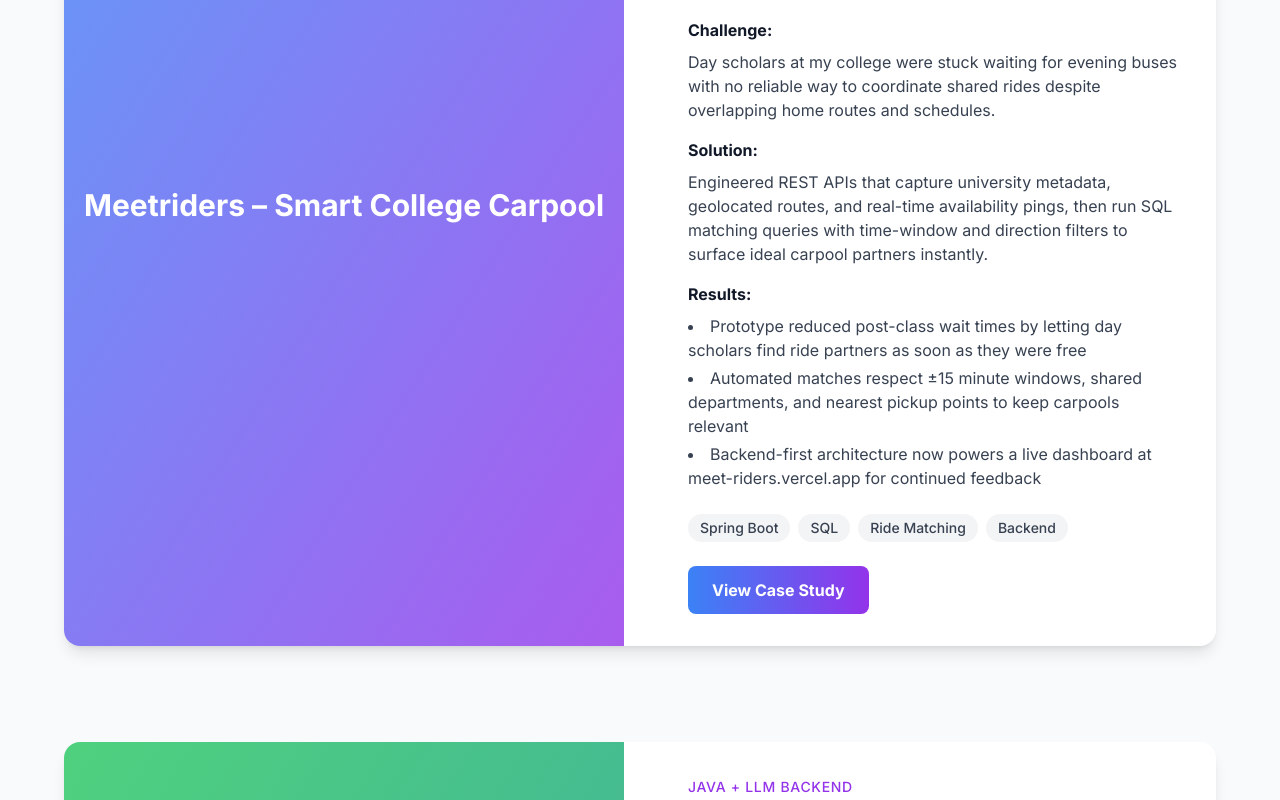
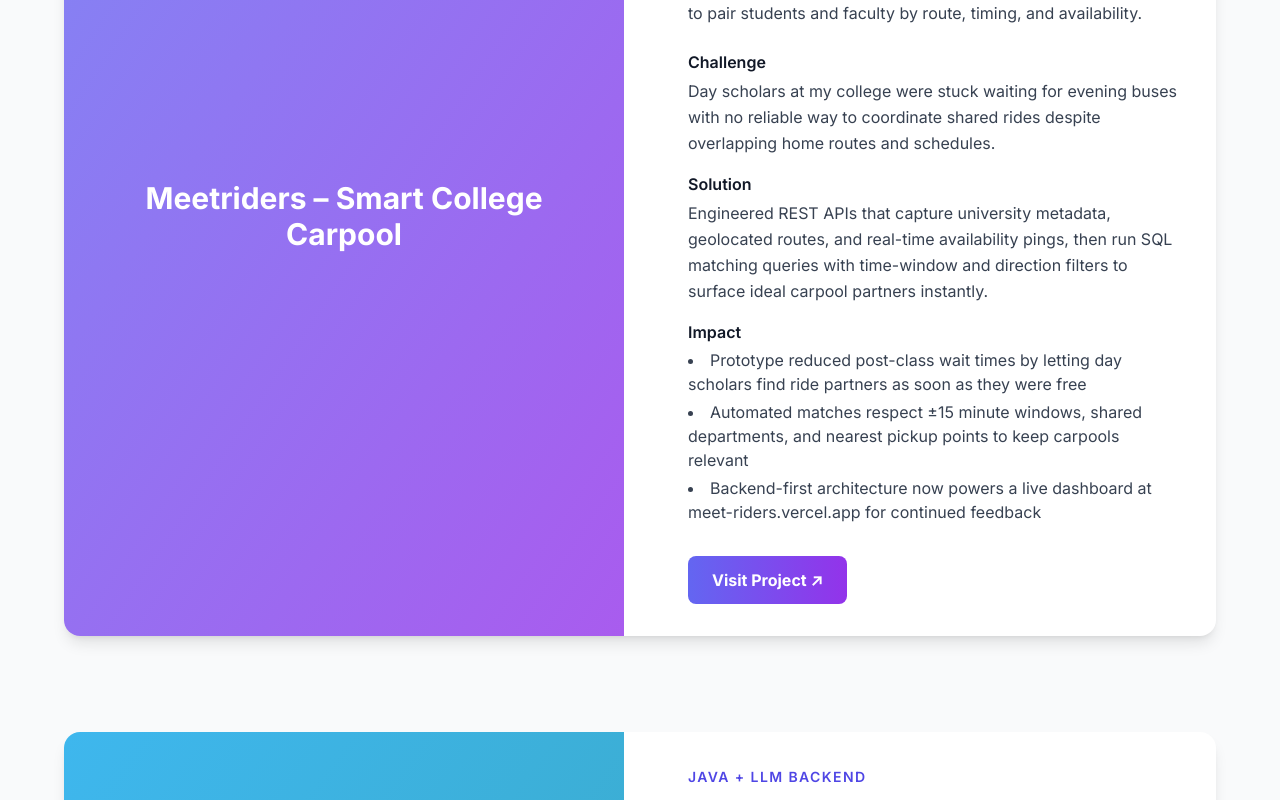
Before and after one commit to lohitaksha06/Portfolio, a Next.js app: page /projects in a window 1280 px wide. Shown: the part 660-1460 px from the top of the page. Built offline with nearby package versions, Linux system fonts and the light colour scheme.

Commit message:
about me updated

```diff
--- a/src/app/projects/page.tsx
+++ b/src/app/projects/page.tsx
@@ -1,137 +1,100 @@
 'use client'
 
+import Header from '@/components/layout/Header'
 import { motion } from 'framer-motion'
 
-export default function Projects() {
-  const projects = [
+interface Project {
+  id: number
+  title: string
+  category: string
+  description: string
+  image: string
+  link?: string
+  challenge: string
+  solution: string
+  results: string[]
+}
+
+const projects: Project[] = [
   {
     id: 1,
-      title: "Meetriders – Smart College Carpool",
-      category: "Spring Boot + SQL",
+    title: 'Meetriders – Smart College Carpool',
+    category: 'Spring Boot + SQL',
     description:
-        "Meetriders is an intelligent ride-matching platform for campus commuters, built with Spring Boot services and SQL data models to pair students and faculty by route, timing, and availability.",
-      image: "/api/placeholder/800/600",
-      tags: ["Spring Boot", "SQL", "Ride Matching", "Backend"],
-      link: "https://meet-riders.vercel.app/",
+      'Meetriders is an intelligent ride-matching platform for campus commuters, built with Spring Boot services and SQL data models to pair students and faculty by route, timing, and availability.',
+    image: '/api/placeholder/800/600',
+    link: 'https://meet-riders.vercel.app/',
     challenge:
-        "Day scholars at my college were stuck waiting for evening buses with no reliable way to coordinate shared rides despite overlapping home routes and schedules.",
+      'Day scholars at my college were stuck waiting for evening buses with no reliable way to coordinate shared rides despite overlapping home routes and schedules.',
     solution:
-        "Engineered REST APIs that capture university metadata, geolocated routes, and real-time availability pings, then run SQL matching queries with time-window and direction filters to surface ideal carpool partners instantly.",
+      'Engineered REST APIs that capture university metadata, geolocated routes, and real-time availability pings, then run SQL matching queries with time-window and direction filters to surface ideal carpool partners instantly.',
     results: [
-        "Prototype reduced post-class wait times by letting day scholars find ride partners as soon as they were free",
-        "Automated matches respect ±15 minute windows, shared departments, and nearest pickup points to keep carpools relevant",
-        "Backend-first architecture now powers a live dashboard at meet-riders.vercel.app for continued feedback"
-      ]
+      'Prototype reduced post-class wait times by letting day scholars find ride partners as soon as they were free',
+      'Automated matches respect ±15 minute windows, shared departments, and nearest pickup points to keep carpools relevant',
+      'Backend-first architecture now powers a live dashboard at meet-riders.vercel.app for continued feedback',
+    ],
   },
   {
     id: 2,
-      title: "IntelliQuery – Natural Language SQL Engine",
-      category: "Java + LLM Backend",
+    title: 'IntelliQuery – Natural Language SQL Engine',
+    category: 'Java + LLM Backend',
     description:
-        "IntelliQuery transforms natural language prompts into optimized SQL for MariaDB and returns annotated explanations so non-technical teams can interrogate enterprise data without writing queries.",
-      image: "/api/placeholder/800/600",
-      tags: ["Java", "LLM", "SQL", "NLP"],
-      link: "#",
+      'IntelliQuery transforms natural language prompts into optimized SQL for MariaDB and returns annotated explanations so non-technical teams can interrogate enterprise data without writing queries.',
+    image: '/api/placeholder/800/600',
     challenge:
-        "Operations staff, HR, and academic admins needed instant answers from relational datasets but were blocked by the SQL skills gap and ad-hoc developer requests.",
+      'Operations staff, HR, and academic admins needed instant answers from relational datasets but were blocked by the SQL skills gap and ad-hoc developer requests.',
     solution:
-        "Built a Spring-powered pipeline that interprets natural language intents, assembles parameterized SQL via a hosted LLM, executes against MariaDB using JDBC, and narrates the resulting data back in plain English.",
+      'Built a Spring-powered pipeline that interprets natural language intents, assembles parameterized SQL via a hosted LLM, executes against MariaDB using JDBC, and narrates the resulting data back in plain English.',
     results: [
-        "LLM-driven translator converts user questions into efficient SQL with guardrails",
-        "Result explainer summarizes rows and metrics so stakeholders understand outcomes without dashboards",
-        "Conversational architecture unlocks secure, self-service analytics for enterprise datasets"
-      ]
+      'LLM-driven translator converts user questions into efficient SQL with guardrails',
+      'Result explainer summarizes rows and metrics so stakeholders understand outcomes without dashboards',
+      'Conversational architecture unlocks secure, self-service analytics for enterprise datasets',
+    ],
   },
   {
     id: 3,
-      title: "Digital Porch",
-      category: "Community Platform",
+    title: 'Digital Porch',
+    category: 'Community Platform',
     description:
-        "Digital Porch recreates the warmth of a neighborhood porch online, giving communities a shared space to post updates, coordinate events, and stay connected through an approachable, minimal interface.",
-      image: "/api/placeholder/800/600",
-      tags: ["Community", "Real-time", "Responsive UI", "Accessibility"],
-      link: "https://digital-porch.vercel.app/",
+      'Digital Porch recreates the warmth of a neighborhood porch online, giving communities a shared space to post updates, coordinate events, and stay connected through an approachable, minimal interface.',
+    image: '/api/placeholder/800/600',
+    link: 'https://digital-porch.vercel.app/',
     challenge:
-        "Local groups needed an inclusive digital hub that felt as welcoming as in-person porch conversations while remaining lightweight for varying connection speeds.",
+      'Local groups needed an inclusive digital hub that felt as welcoming as in-person porch conversations while remaining lightweight for varying connection speeds.',
     solution:
-        "Designed a clean feed with role-based moderation, instant notifications, and responsive layouts so neighbors of every age can share announcements and resources with ease.",
+      'Designed a clean feed with role-based moderation, instant notifications, and responsive layouts so neighbors of every age can share announcements and resources with ease.',
     results: [
-        "Community feed for announcements, resources, and questions",
-        "Real-time alerts keep conversations active and timely",
-        "Optimized for low-bandwidth access while retaining a friendly UI"
-      ]
+      'Community feed for announcements, resources, and questions',
+      'Real-time alerts keep conversations active and timely',
+      'Optimized for low-bandwidth access while retaining a friendly UI',
+    ],
   },
   {
     id: 4,
-      title: "Monza Motors",
-      category: "Automotive Experience",
+    title: 'Monza Motors',
+    category: 'Automotive Experience',
     description:
-        "Monza Motors unifies vehicle data, maintenance history, and ownership documents within a motorsport-inspired dashboard so drivers, dealers, and service teams share a single, transparent view of every car.",
-      image: "/api/placeholder/800/600",
-      tags: ["Automotive", "Dashboard", "Data", "Notifications"],
-      link: "https://monza-motors.netlify.app/",
+      'Monza Motors unifies vehicle data, maintenance history, and ownership documents within a motorsport-inspired dashboard so drivers, dealers, and service teams share a single, transparent view of every car.',
+    image: '/api/placeholder/800/600',
+    link: 'https://monza-motors.netlify.app/',
     challenge:
-        "Car owners and service partners lacked a streamlined way to access maintenance logs, documentation, and performance insights without juggling paperwork or disconnected tools.",
+      'Car owners and service partners lacked a streamlined way to access maintenance logs, documentation, and performance insights without juggling paperwork or disconnected tools.',
     solution:
-        "Architected a centralized vehicle hub with editable service logs, dealer integrations, and a document vault layered within a sleek UI that echoes motorsport precision.",
+      'Architected a centralized vehicle hub with editable service logs, dealer integrations, and a document vault layered within a sleek UI that echoes motorsport precision.',
     results: [
-        "Vehicle dashboard surfaces model specs, service history, and performance cues",
-        "Maintenance tracker and smart reminders reduce missed services and renewals",
-        "Digital documentation vault keeps ownership records transparent and accessible"
-      ]
+      'Vehicle dashboard surfaces model specs, service history, and performance cues',
+      'Maintenance tracker and smart reminders reduce missed services and renewals',
+      'Digital documentation vault keeps ownership records transparent and accessible',
+    ],
   },
-    {
-      id: 5,
-      title: "E-Commerce Redesign",
-      category: "UX Research & Design",
-      description: "Complete redesign of a major e-commerce platform focusing on conversion optimization and user experience improvements. The project resulted in a 40% increase in conversions and 25% reduction in cart abandonment.",
-      image: "/api/placeholder/800/600",
-      tags: ["UX Research", "UI Design", "A/B Testing", "E-commerce"],
-      link: "#",
-      challenge: "The existing platform had a confusing checkout process and poor mobile experience",
-      solution: "Streamlined user flows, implemented responsive design, and conducted extensive user testing",
-      results: ["40% increase in conversions", "25% reduction in cart abandonment", "35% improvement in mobile engagement"]
-    },
-    {
-      id: 6,
-      title: "Mobile Banking App",
-      category: "Mobile UX Design",
-      description: "Designed an intuitive mobile banking experience with a focus on accessibility, security, and ease of use. The app serves over 100k users and maintains a 4.8-star rating.",
-      image: "/api/placeholder/800/600",
-      tags: ["Mobile Design", "Accessibility", "Fintech", "Security"],
-      link: "#",
-      challenge: "Creating a secure yet user-friendly banking experience for diverse user groups",
-      solution: "Implemented biometric authentication, clear visual hierarchy, and accessibility standards",
-      results: ["4.8-star app store rating", "30% increase in mobile transactions", "WCAG AA compliance achieved"]
-    },
-    {
-      id: 7,
-      title: "Healthcare Dashboard",
-      category: "Data Visualization",
-      description: "Complex data visualization dashboard for healthcare professionals to monitor patient data, trends, and alerts in real-time. The system processes over 1M data points daily.",
-      image: "/api/placeholder/800/600",
-      tags: ["Data Visualization", "Healthcare", "Dashboard", "Real-time"],
-      link: "#",
-      challenge: "Presenting complex medical data in an actionable and easy-to-understand format",
-      solution: "Created intuitive data hierarchies, color-coded alert systems, and customizable views",
-      results: ["50% reduction in data analysis time", "99.9% system uptime", "25% improvement in patient outcomes"]
-    },
-    {
-      id: 8,
-      title: "AI-Powered SaaS Platform",
-      category: "Complex UI Design",
-      description: "User-friendly interface for a complex AI tool that makes machine learning accessible to non-technical users. The platform democratizes AI for small businesses.",
-      image: "/api/placeholder/800/600",
-      tags: ["AI/ML", "SaaS", "Complex UI", "B2B"],
-      link: "#",
-      challenge: "Making complex AI functionality accessible to users without technical backgrounds",
-      solution: "Progressive disclosure, guided workflows, and extensive onboarding processes",
-      results: ["80% user onboarding completion", "60% reduction in support tickets", "150% growth in user adoption"]
-    }
 ]
 
+
+export default function Projects() {
   return (
-    <main className="min-h-screen bg-gray-50 pt-16">
+    <>
+      <Header />
+      <main className="min-h-screen bg-gray-50 pt-36">
         <motion.div
           initial={{ opacity: 0, y: 50 }}
           animate={{ opacity: 1, y: 0 }}
@@ -140,34 +103,36 @@
         >
           <div className="max-w-6xl mx-auto">
             <div className="text-center mb-16">
-            <h1 className="text-6xl md:text-8xl font-bold text-gray-900 mb-6">
-              My Projects
-            </h1>
-            <p className="text-xl md:text-2xl text-gray-600 max-w-4xl mx-auto">
-              Here's a selection of projects where I've applied user-centered design principles
-              to solve complex problems and create exceptional digital experiences.
+              <h1 className="text-5xl md:text-6xl font-bold text-gray-900 mb-6">Projects</h1>
+              <p className="text-lg md:text-xl text-gray-600 max-w-3xl mx-auto">
+                A curated set of builds that show how I blend backend engineering, systems thinking, and clean interfaces to solve real problems for communities and teams I care about.
               </p>
             </div>
 
             <div className="space-y-24">
               {projects.map((project, index) => (
-              <motion.div
+                <motion.article
                   key={project.id}
                   initial={{ opacity: 0, y: 50 }}
                   animate={{ opacity: 1, y: 0 }}
-                transition={{ duration: 0.6, delay: index * 0.2 }}
+                  transition={{ duration: 0.6, delay: index * 0.15 }}
                   className="bg-white rounded-2xl shadow-lg overflow-hidden"
                 >
                   <div className="grid lg:grid-cols-2 gap-8">
-                  <div className="relative h-64 lg:h-auto overflow-hidden">
-                    <div className={`absolute inset-0 bg-gradient-to-br ${
-                      index % 4 === 0 ? 'from-blue-500 to-purple-600' :
-                      index % 4 === 1 ? 'from-green-500 to-teal-600' :
-                      index % 4 === 2 ? 'from-red-500 to-pink-600' :
-                      'from-yellow-500 to-orange-600'
-                    } opacity-80`} />
+                    <div className="relative h-64 lg:h-full overflow-hidden">
+                      <div
+                        className={`absolute inset-0 bg-gradient-to-br ${
+                          index % 4 === 0
+                            ? 'from-indigo-500 to-purple-600'
+                            : index % 4 === 1
+                              ? 'from-sky-500 to-cyan-600'
+                              : index % 4 === 2
+                                ? 'from-rose-500 to-pink-600'
+                                : 'from-amber-500 to-orange-600'
+                        } opacity-80`}
+                      />
                       <div className="absolute inset-0 flex items-center justify-center">
-                      <h3 className="text-2xl md:text-3xl font-bold text-white text-center px-4">
+                        <h3 className="text-2xl md:text-3xl font-bold text-white text-center px-6">
                           {project.title}
                         </h3>
                       </div>
@@ -175,83 +140,70 @@
 
                     <div className="p-8">
                       <div className="mb-4">
-                      <span className="text-sm font-medium text-purple-600 uppercase tracking-wider">
+                        <span className="text-sm font-semibold text-indigo-600 uppercase tracking-widest">
                           {project.category}
                         </span>
-                      <h2 className="text-3xl font-bold text-gray-900 mt-2 mb-4">
-                        {project.title}
-                      </h2>
+                        <h2 className="text-3xl font-bold text-gray-900 mt-2">{project.title}</h2>
                       </div>
 
-                    <p className="text-gray-700 mb-6 leading-relaxed">
-                      {project.description}
-                    </p>
+                      <p className="text-gray-700 mb-6 leading-relaxed">{project.description}</p>
 
-                    <div className="mb-6">
-                      <h4 className="font-bold text-gray-900 mb-2">Challenge:</h4>
-                      <p className="text-gray-700 mb-4">{project.challenge}</p>
-
-                      <h4 className="font-bold text-gray-900 mb-2">Solution:</h4>
-                      <p className="text-gray-700 mb-4">{project.solution}</p>
-
-                      <h4 className="font-bold text-gray-900 mb-2">Results:</h4>
+                      <div className="space-y-4">
+                        <div>
+                          <h4 className="font-semibold text-gray-900 mb-1">Challenge</h4>
+                          <p className="text-gray-700 leading-relaxed">{project.challenge}</p>
+                        </div>
+                        <div>
+                          <h4 className="font-semibold text-gray-900 mb-1">Solution</h4>
+                          <p className="text-gray-700 leading-relaxed">{project.solution}</p>
+                        </div>
+                        <div>
+                          <h4 className="font-semibold text-gray-900 mb-1">Impact</h4>
                           <ul className="list-disc list-inside text-gray-700 space-y-1">
                             {project.results.map((result, idx) => (
                               <li key={idx}>{result}</li>
                             ))}
                           </ul>
                         </div>
-
-                    <div className="flex flex-wrap gap-2 mb-6">
-                      {project.tags.map((tag) => (
-                        <span
-                          key={tag}
-                          className="px-3 py-1 bg-gray-100 text-gray-700 rounded-full text-sm font-medium"
-                        >
-                          {tag}
-                        </span>
-                      ))}
                       </div>
 
+                      {project.link && (
                         <motion.a
                           href={project.link}
+                          target="_blank"
+                          rel="noopener noreferrer"
                           whileHover={{ scale: 1.05 }}
                           whileTap={{ scale: 0.95 }}
-                      className={`inline-block bg-gradient-to-r ${
-                        index % 4 === 0 ? 'from-blue-500 to-purple-600' :
-                        index % 4 === 1 ? 'from-green-500 to-teal-600' :
-                        index % 4 === 2 ? 'from-red-500 to-pink-600' :
-                        'from-yellow-500 to-orange-600'
-                      } text-white font-bold py-3 px-6 rounded-lg transition-all duration-300 hover:shadow-lg`}
+                          className="mt-8 inline-block bg-gradient-to-r from-indigo-500 to-purple-600 text-white font-bold py-3 px-6 rounded-lg transition-all duration-300 hover:shadow-lg"
                         >
-                      View Case Study
+                          Visit Project ↗
                         </motion.a>
+                      )}
                     </div>
                   </div>
-              </motion.div>
+                </motion.article>
               ))}
             </div>
 
             <motion.div
-            initial={{ opacity: 0, y: 30 }}
+              initial={{ opacity: 0, y: 20 }}
               animate={{ opacity: 1, y: 0 }}
-            transition={{ duration: 0.6, delay: 0.8 }}
-            className="text-center mt-16"
+              transition={{ duration: 0.6, delay: 0.6 }}
+              className="text-center mt-20"
             >
-            <p className="text-xl text-gray-600 mb-8">
-              Interested in working together?
-            </p>
-            <motion.a
-              href="/contact"
-              whileHover={{ scale: 1.05 }}
-              whileTap={{ scale: 0.95 }}
-              className="bg-gradient-to-r from-purple-600 to-pink-600 hover:from-purple-700 hover:to-pink-700 text-white font-bold py-4 px-8 rounded-full transition-all duration-300 shadow-lg hover:shadow-xl"
+              <p className="text-lg text-gray-600 mb-4">Want to dive into more builds and experiments?</p>
+              <a
+                href="https://github.com/lohitaksha06"
+                target="_blank"
+                rel="noopener noreferrer"
+                className="inline-flex items-center gap-2 text-indigo-500 font-semibold hover:text-indigo-700 transition-colors"
               >
-              Let's Talk
-            </motion.a>
+                Explore my GitHub ↗
+              </a>
             </motion.div>
           </div>
         </motion.div>
       </main>
+    </>
   )
 }
--- a/src/components/sections/ProjectsSection.tsx
+++ b/src/components/sections/ProjectsSection.tsx
@@ -11,49 +11,39 @@
   const projects = [
     {
       id: 1,
-      title: "Meetriders – Smart College Carpool",
-      description: "Spring Boot + SQL ride-matching system that helped my college day scholars avoid evening bus queues by pairing commuters in real time.",
-      image: "/api/placeholder/600/400",
-      tags: ["Spring Boot", "SQL", "Ride Matching"],
-      color: "from-indigo-500 to-purple-600",
-      link: "https://meet-riders.vercel.app/"
+      title: 'Meetriders – Smart College Carpool',
+      description:
+        'Spring Boot + SQL ride-matching system that helped my college day scholars avoid evening bus queues by pairing commuters in real time.',
+      image: '/api/placeholder/600/400',
+      color: 'from-indigo-500 to-purple-600',
+      link: 'https://meet-riders.vercel.app/',
     },
     {
       id: 2,
-      title: "IntelliQuery – Natural Language SQL",
-      description: "Java backend with an LLM pipeline that turns plain-English questions into SQL and explains the answers for non-technical stakeholders.",
-      image: "/api/placeholder/600/400",
-      tags: ["Java", "LLM", "SQL"],
-      color: "from-blue-500 to-indigo-600",
-      link: "/projects"
+      title: 'IntelliQuery – Natural Language SQL',
+      description:
+        'Java backend with an LLM pipeline that turns plain-English questions into SQL and explains the answers for non-technical stakeholders.',
+      image: '/api/placeholder/600/400',
+      color: 'from-blue-500 to-indigo-600',
     },
     {
       id: 3,
-      title: "Digital Porch",
-      description: "Community-first web app that recreates neighborhood porch conversations with real-time posts and role-based moderation.",
-      image: "/api/placeholder/600/400",
-      tags: ["Community", "Realtime", "UI"],
-      color: "from-green-500 to-teal-600",
-      link: "https://digital-porch.vercel.app/"
+      title: 'Digital Porch',
+      description:
+        'Community-first web app that recreates neighborhood porch conversations with real-time posts and role-based moderation.',
+      image: '/api/placeholder/600/400',
+      color: 'from-green-500 to-teal-600',
+      link: 'https://digital-porch.vercel.app/',
     },
     {
       id: 4,
-      title: "Monza Motors",
-      description: "Motorsport-inspired dashboard centralizing vehicle specs, maintenance logs, and ownership documents for transparent car management.",
-      image: "/api/placeholder/600/400",
-      tags: ["Automotive", "Dashboard", "Notifications"],
-      color: "from-red-500 to-pink-600",
-      link: "https://monza-motors.netlify.app/"
+      title: 'Monza Motors',
+      description:
+        'Motorsport-inspired dashboard centralizing vehicle specs, maintenance logs, and ownership documents for transparent car management.',
+      image: '/api/placeholder/600/400',
+      color: 'from-red-500 to-pink-600',
+      link: 'https://monza-motors.netlify.app/',
     },
-    {
-      id: 5,
-      title: "E-Commerce Redesign",
-      description: "UX and conversion optimization overhaul that lifted checkout conversions by 40% and cut cart abandonment by 25%.",
-      image: "/api/placeholder/600/400",
-      tags: ["UX Research", "UI Design", "A/B Testing"],
-      color: "from-yellow-500 to-orange-600",
-      link: "/projects"
-    }
   ]
 
   return (
@@ -97,31 +87,20 @@
               </motion.div>
 
               <div className="p-6">
-                <p className="text-gray-700 mb-4 leading-relaxed">
-                  {project.description}
-                </p>
+                <p className="text-gray-700 mb-8 leading-relaxed">{project.description}</p>
 
-                <div className="flex flex-wrap gap-2 mb-4">
-                  {project.tags.map((tag) => (
-                    <span
-                      key={tag}
-                      className="px-3 py-1 bg-gray-100 text-gray-700 rounded-full text-sm font-medium"
-                    >
-                      {tag}
-                    </span>
-                  ))}
-                </div>
-
+                {project.link && (
                   <motion.a
                     href={project.link}
-                  target={project.link.startsWith('http') ? '_blank' : '_self'}
-                  rel={project.link.startsWith('http') ? 'noopener noreferrer' : undefined}
+                    target="_blank"
+                    rel="noopener noreferrer"
                     whileHover={{ scale: 1.05 }}
                     whileTap={{ scale: 0.95 }}
                     className={`block text-center bg-gradient-to-r ${project.color} text-white font-bold py-3 px-6 rounded-lg transition-all duration-300 hover:shadow-lg`}
                   >
                     View Project
                   </motion.a>
+                )}
               </div>
 
               {/* Hover overlay */}
```
Also changed, not shown: src/app/about/page.tsx (+58 -74 lines). Lines whose indentation alone changed are shown as unchanged.
